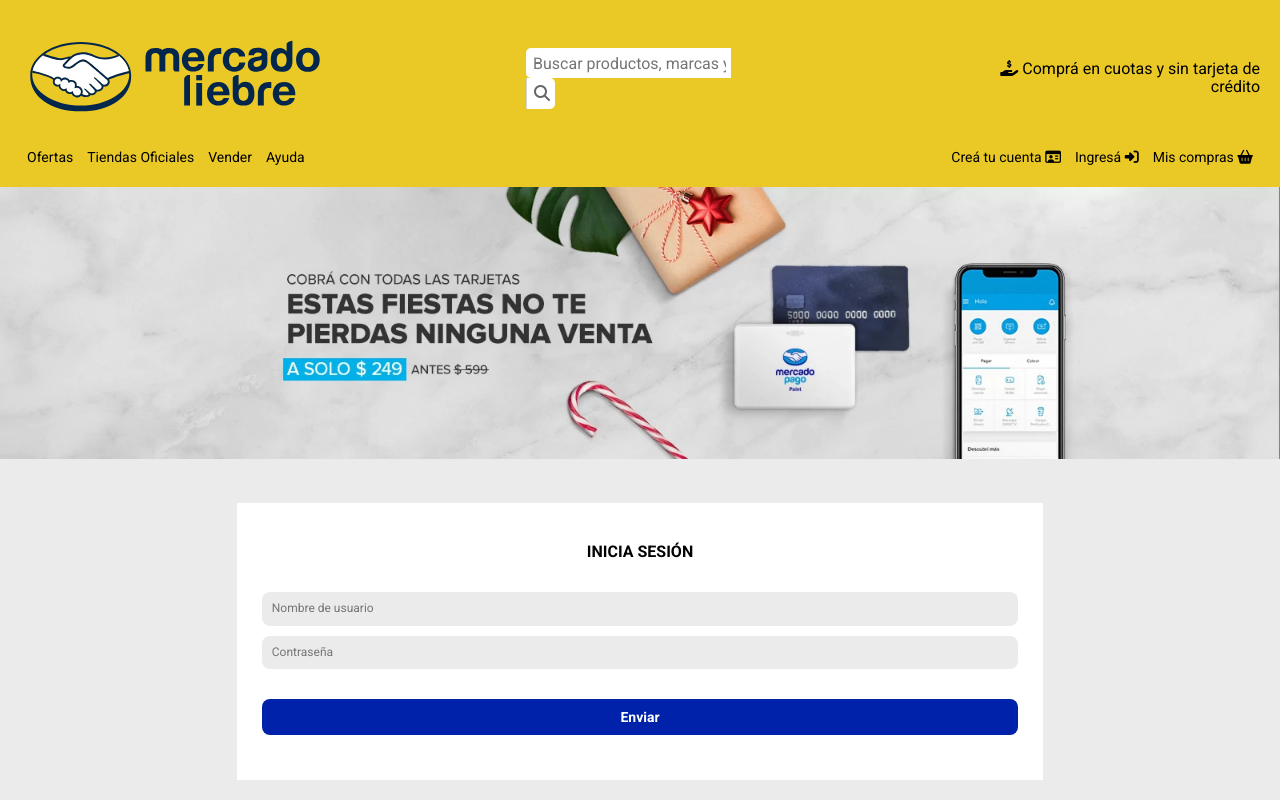
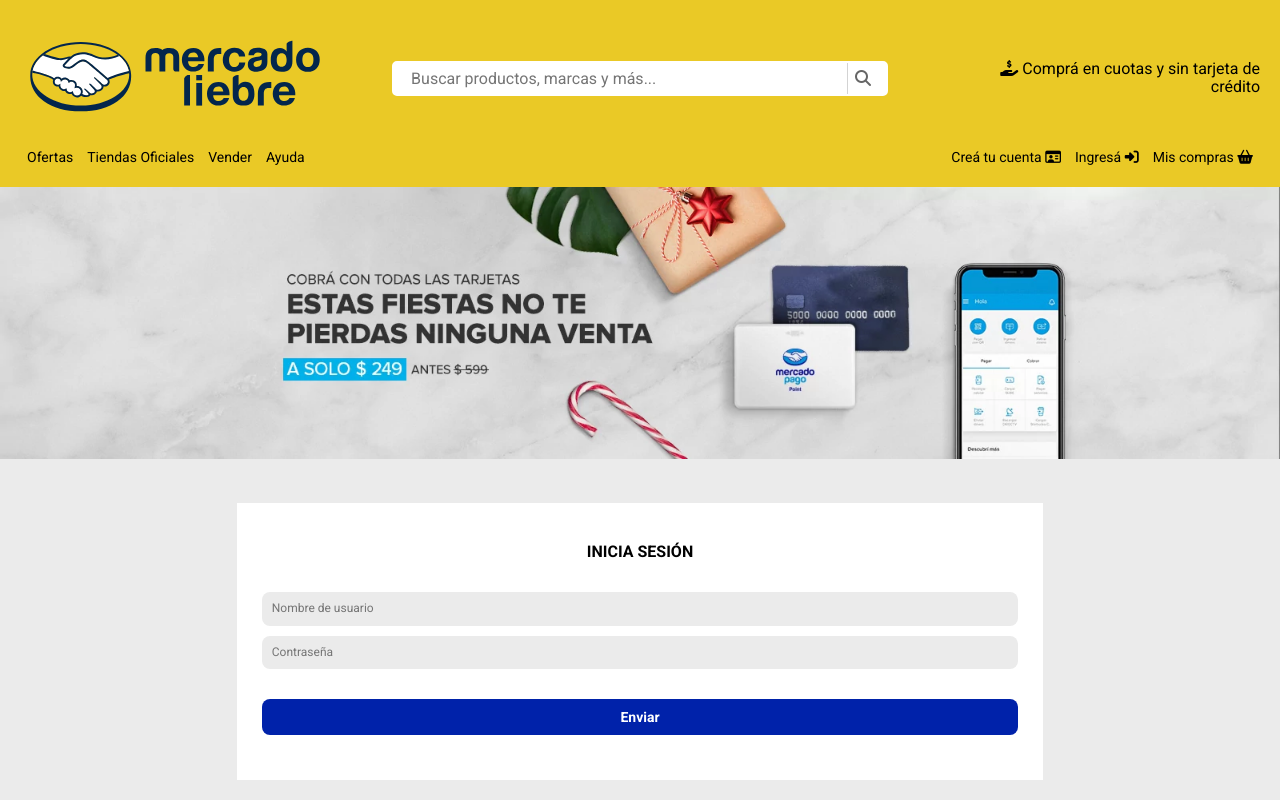
Before and after one commit to Aldana-Lorenzo/mercadoliebre, a website: page views/login.html in a window 1280 px wide. Shown: the top 800 px of the page. Drawn offline with Linux system fonts and the light colour scheme.

Commit message:
App Mercado Liebre

```diff
--- a/package.json
+++ b/package.json
@@ -4,7 +4,7 @@
   "description": "",
   "main": "index.js",
   "scripts": {
-    "test": "echo \"Error: no test specified\" && exit 1"
+    "start": "node app.js"
   },
   "author": "",
   "license": "ISC",
--- a/views/login.html
+++ b/views/login.html
@@ -19,10 +19,10 @@
             <div class="logo">
                 <img src="/images/logo-mercado-liebre.svg" alt="Logo Mercado Liebre">
             </div>
-            <div class="form" action="#" method="GET">
+            <form action="#" method="GET">
                 <input class="search" type="text" placeholder="Buscar productos, marcas y más...">
                 <button class="button-search" type="submit"><i class="fas fa-search"></i></button>
-            </div>
+            </form>
             <p>
                 <i class="fas fa-hand-holding-usd"></i> Comprá en cuotas y sin tarjeta de crédito
             </p>
```
